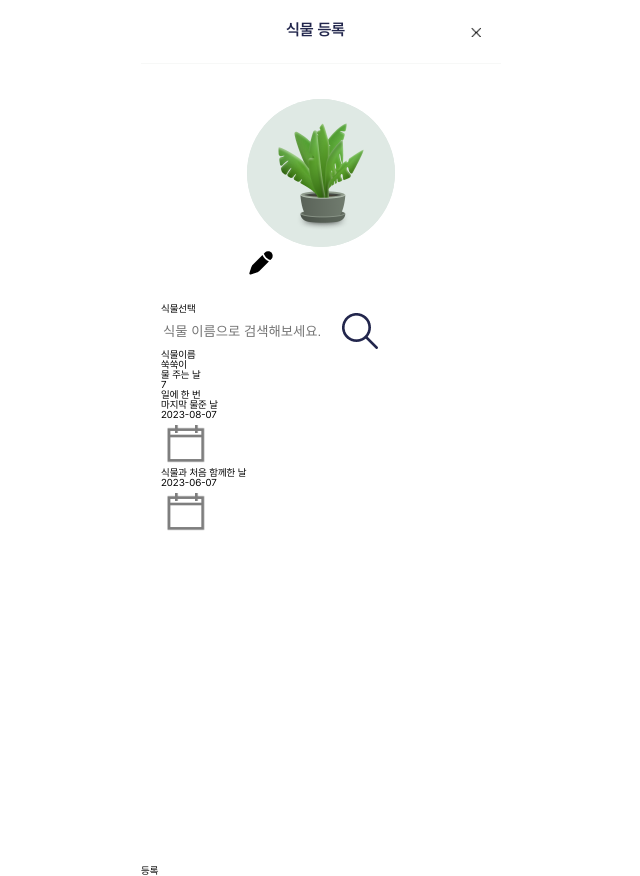
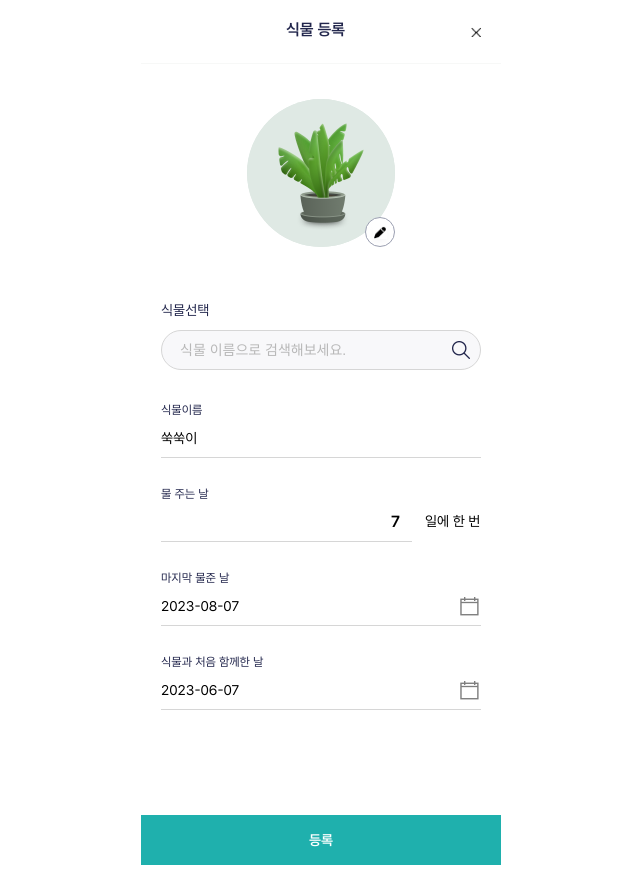
Before and after one commit to kes-knows-nothing/plantopia, a React (Vite) app: page /myplant/register in a window 1280 px wide. Shown: the whole page, without its empty margins (115-755 px from the left). Built offline with nearby package versions, Linux system fonts and the light colour scheme.

Commit message:
Chore: 파일 이동

```diff
--- a/src/App.tsx
+++ b/src/App.tsx
@@ -6,6 +6,7 @@ import DiaryPage from './pages/diaryPage/DiaryPage';
 import DiaryWritePage from './pages/diaryWritePage/DiaryWritePage';
 import MyPage from './pages/myPage/MyPage';
 import MyPlantMainPage from './pages/myPlantPage/MyPlantMainPage';
+import MyPlantDetailPage from './pages/myPlantPage/MyPlantDetailPage';
 import MyPlantRegisterPage from '@/pages/myPlantPage/MyPlantRegister/MyPlantRegisterPage';
 import RegisterPage from './pages/RegisterPage';
 import DictPage from './pages/dictPage/DictPage';
@@ -29,6 +30,7 @@ const App = () => {
       <Route path="/diary/write" element={<DiaryWritePage />} />
       <Route path="/mypage" element={<MyPage />} />
       <Route path="/myplant" element={<MyPlantMainPage />} />
+      <Route path="/myplant/detail" element={<MyPlantDetailPage />} />
       <Route path="/myplant/register" element={<MyPlantRegisterPage />} />
       <Route path="/dict" element={<DictPage />} />
       <Route path="/dict/search" element={<DictSearchPage />} />
--- a/src/pages/MyPlantPage/MyPlantRegister/myPlantRegisterPage.scss
+++ b/src/pages/MyPlantPage/MyPlantRegister/myPlantRegisterPage.scss
@@ -24,7 +24,7 @@
   display: flex;
   flex-direction: column;
   width: 36rem;
-  height: 80.1rem;
+  height: 75.1rem;
   padding: 0 2rem;
 }
 
@@ -48,14 +48,171 @@
       background-color: #dfe9e4;
       border-radius: 50%;
     }
-    > .edit_icon {
-      position: absolute;
-      right:0;
-      bottom: 0;
-      z-index: 2;
-      width: 3rem;
-      height: 3rem;
-      border: 1 solid #9B9FB1;
-    }
   }
 }
+
+.edit_icon_wrapper {
+  width: 3rem;
+  height: 3rem;
+  border-radius: 50%;
+  border: 1px solid #9b9fb1;
+  background-color: #ffffff;
+  position: absolute;
+  right: 0;
+  bottom: 0;
+  z-index: 2;
+  display: flex;
+  justify-content: center;
+  align-items: center;
+  > .edit_icon {
+  width: 1.4rem;
+  height: 1.4rem;
+  box-shadow: 0px 4px 4px 0px rgba(155, 159, 177, 0.0625);
+}
+}
+
+.my_plant_input_box {
+  width: 32rem;
+  height: 10.1rem;
+  > .my_plant_input_title {
+  width: 5rem;
+  height: 1.4rem;
+  font-weight: 400;
+  font-size: 1.4rem;
+  color: #22264C;
+}
+> .my_plant_input_wrapper {
+  width: 32rem;
+  height: 4rem;
+  position: relative;
+  display: flex;
+  z-index: 1;
+  align-items: center;
+  margin-top: 1.3rem;
+  > img {
+    position: absolute;
+    z-index: 2;
+    width: 1.8rem;
+    height: 1.8rem;
+    right: 1.1rem;
+  }
+}
+}
+
+.my_plant_input {
+  width: 32rem;
+  height: 4rem;
+  border: 1px solid #D6D6D6;
+  z-index: 1;
+  border-radius: 26px;
+  background-color: #F8F8FA;
+
+}
+
+.my_plant_input::placeholder {
+  font-size: 1.4rem;
+  font-weight: 400;
+  color: #B8B8B8;
+  padding-left: 1.6rem;
+}
+
+.my_plant_info_form {
+  height: 31.1rem;
+  width: 32rem;
+  display: flex;
+  flex-direction: column;
+}
+
+.my_plant_name_title {
+  width: 5rem;
+  height: 1.4rem;
+  font-weight: 400;
+  font-size: 1.2rem;
+  color: #22264C;
+}
+
+.my_plant_name {
+  width: 32rem;
+  height: 4rem;
+  border-bottom: 1px solid #D6D6D6;
+  font-size: 1.4rem;
+  font-weight: 400;
+  display: flex;
+  align-items: center;
+}
+
+.watering_frequency {
+  width: 6rem;
+  height: 1.4rem;
+  font-weight: 400;
+  font-size: 1.2rem;
+  color: #22264C;
+  margin-top: 3rem;
+}
+
+.watering_frequency_input_box {
+  width: 32rem;
+  height: 4rem;
+  display: flex;
+  align-items: center;
+
+  > .watering_frequency_input {
+    width: 25.1rem;
+    height: 4rem;
+    display: flex;
+    align-items: center;
+    font-weight: 700;
+    font-size: 1.6rem;
+    border-bottom: 1px solid #D6D6D6;
+    justify-content: end;
+    padding-right: 1.2rem;
+  }
+  > .watering_frequency_info {
+    width: 5.6rem;
+    height: 1.7rem;
+    font-weight: 400;
+    font-size: 1.4rem;
+    margin-left: 1.3rem;
+  }
+}
+
+
+.my_plant_register_small_title {
+  width: 12rem;
+  height: 1.4rem;
+  font-weight: 400;
+  font-size: 1.2rem;
+  color: #22264C;
+  margin-top: 3rem;
+}
+
+.my_plant_register_calender_value {
+  width: 32rem;
+  height: 4rem;
+  display: flex;
+  justify-content: space-between;
+  align-items: center;
+  border-bottom: 1px solid #D6D6D6;
+  > p {
+    font-size: 1.4rem;
+    font-weight: 400;
+  }
+
+  > img {
+    width: 2.4rem;
+    height: 2.4rem;
+  }
+}
+
+.my_plant_register_btn {
+  display: flex;
+  justify-content: center;
+  align-items: center;
+  font-size: 1.4rem;
+  font-weight: 700;
+  color: #ffffff;
+  width: 36rem;
+  height: 5rem;
+  background-color: #1FB0AD;
+
+}
```
